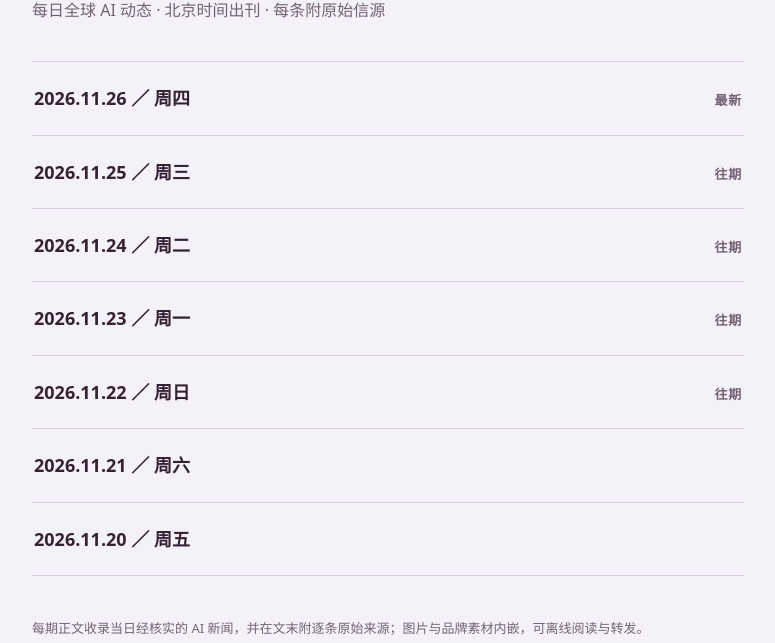
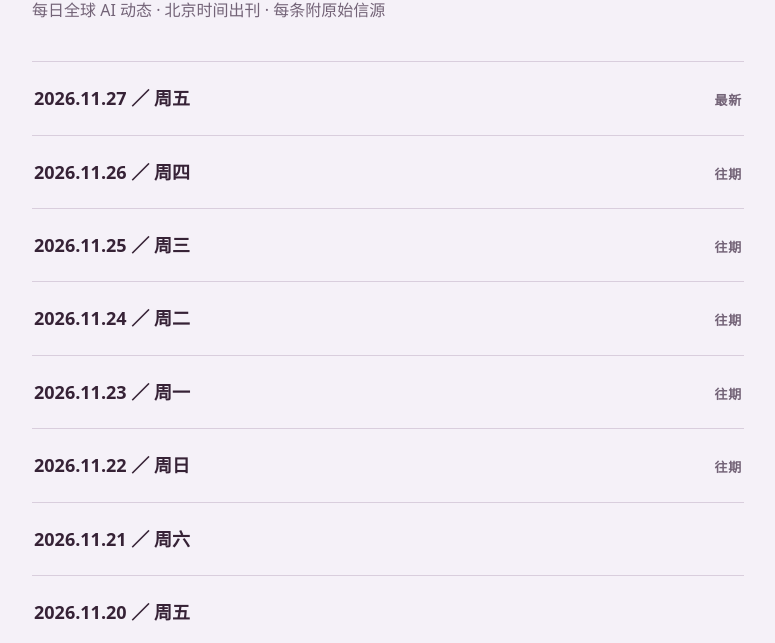
Before and after one commit to xieli149/ai-daily, a plain HTML site: page index.html in a window 1280 px wide. Shown: the part 157-800 px from the top of the page, without its empty margins (252-1027 px from the left). Drawn offline with Linux system fonts and the light colour scheme.

Commit message:
Publish AI daily 2026-11-27
Co-authored-by: OpenBot <335604065+openbotgit[bot]@users.noreply.github.com>

```diff
--- a/index.html
+++ b/index.html
@@ -29,7 +29,8 @@ footer{margin-top:48px;padding-top:20px;border-top:2px solid var(--ink);font-siz
   <h1>AI 晨报</h1>
   <p class="dek">每日全球 AI 动态 · 北京时间出刊 · 每条附原始信源</p>
   <ul>
-    <li><a href="2026-11-26/"><span class="t">2026.11.26 ／ 周四</span><span class="d">最新</span></a></li>
+    <li><a href="2026-11-27/"><span class="t">2026.11.27 ／ 周五</span><span class="d">最新</span></a></li>
+    <li><a href="2026-11-26/"><span class="t">2026.11.26 ／ 周四</span><span class="d">往期</span></a></li>
     <li><a href="2026-11-25/"><span class="t">2026.11.25 ／ 周三</span><span class="d">往期</span></a></li>
     <li><a href="2026-11-24/"><span class="t">2026.11.24 ／ 周二</span><span class="d">往期</span></a></li>
     <li><a href="2026-11-23/"><span class="t">2026.11.23 ／ 周一</span><span class="d">往期</span></a></li>
```
Also changed, not shown: 2026-11-27/index.html (added, +1 -0 lines), 2026-11-27/sources.html (added, +1 -0 lines).
